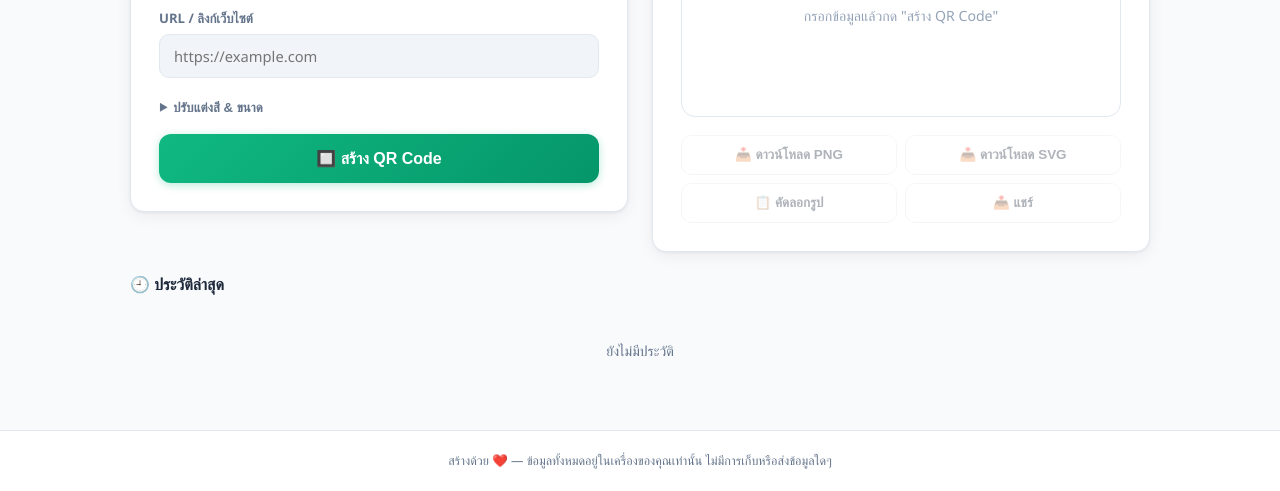
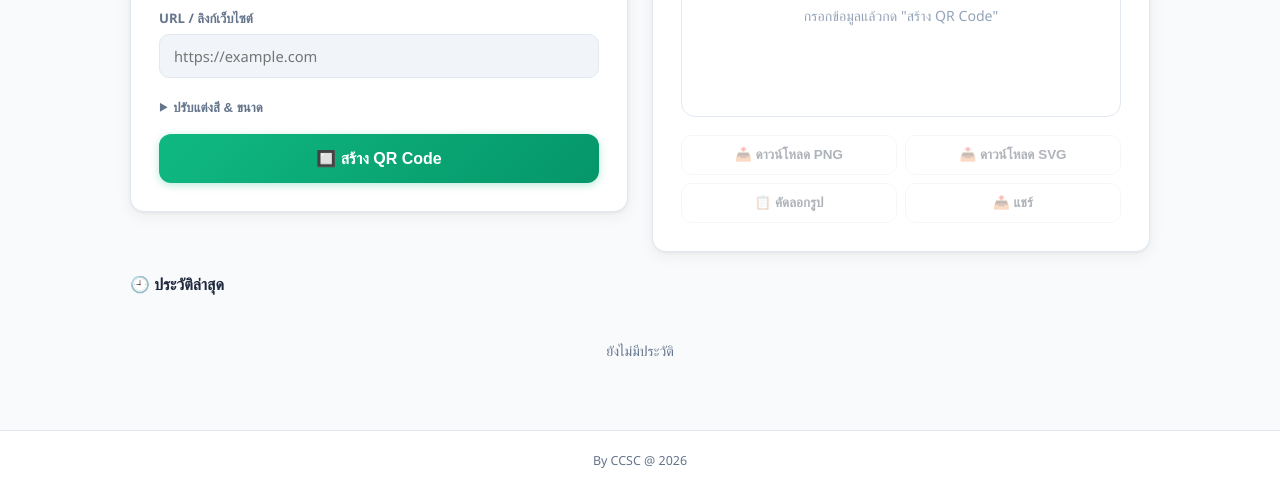
Before and after one commit to goonjaer/qr-code-tool, a plain HTML site: page index.html in a window 1280 px wide. Shown: the part 502-993 px from the top of the page. Drawn offline with Linux system fonts and the light colour scheme.

Commit message:
แก้ไข footer เป็น By CCSC @ 2026

```diff
--- a/index.html
+++ b/index.html
@@ -645,7 +645,7 @@
 
 <!-- Footer -->
 <div class="footer">
-    สร้างด้วย ❤️ — ข้อมูลทั้งหมดอยู่ในเครื่องของคุณเท่านั้น ไม่มีการเก็บหรือส่งข้อมูลใดๆ
+    By CCSC @ 2026
 </div>
 
 <!-- Toast -->
```
